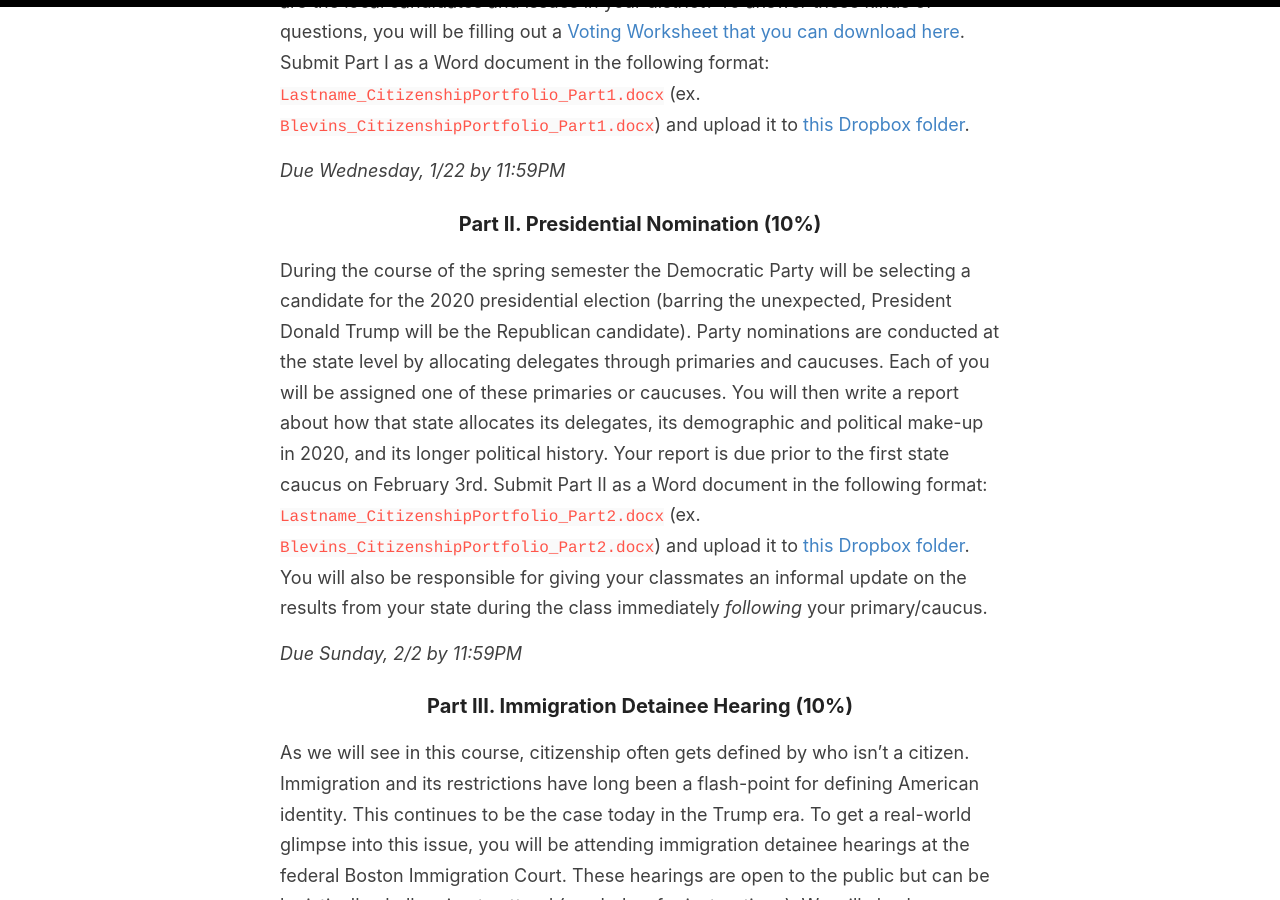
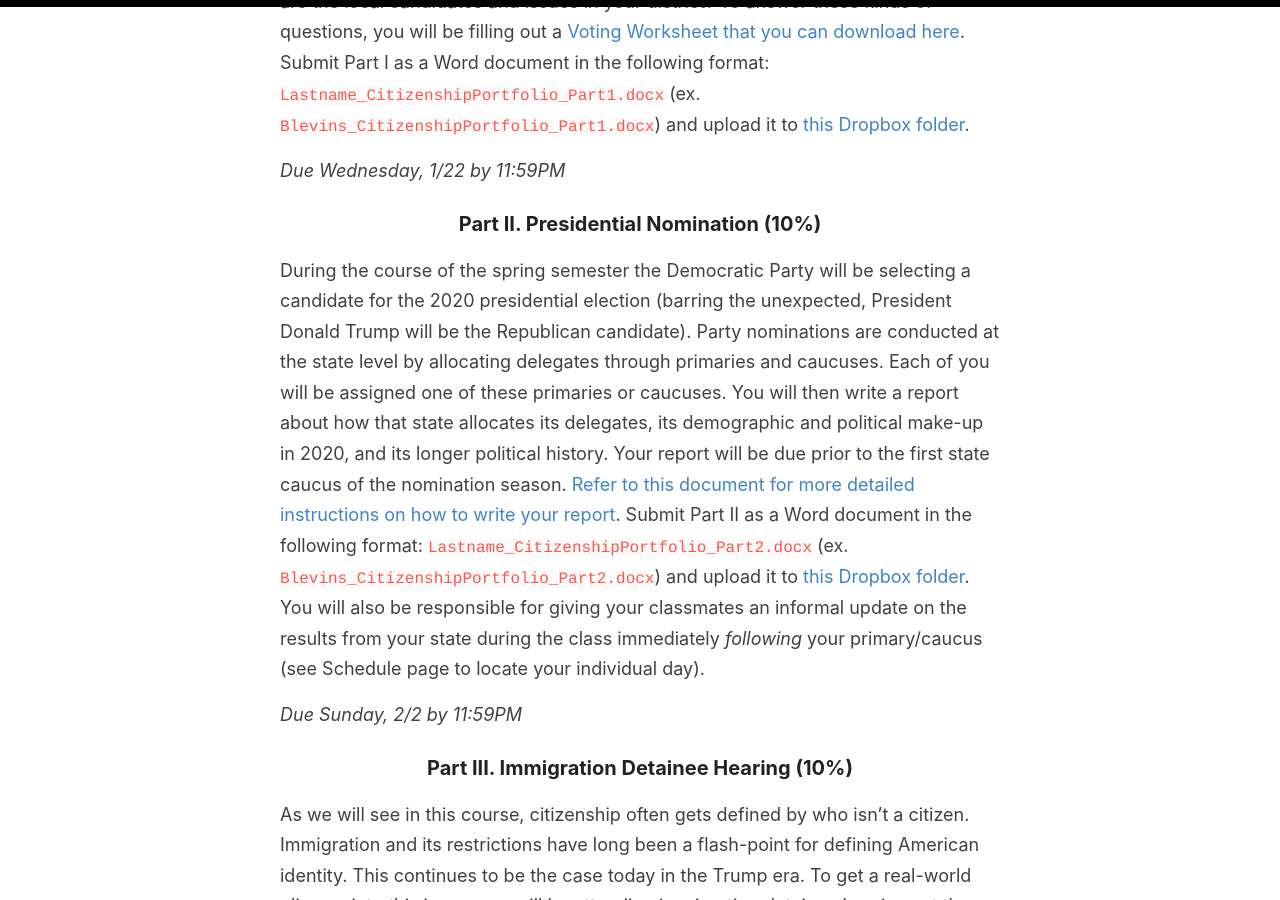
Before and after one commit to cblevins/f20-us-since-1876, a Jekyll site: the page built from citizenship-portfolio.md, in a window 1280 px wide and 900 px high, scrolled down 435 px. Built offline with Jekyll 4.4.1, drawn with Linux system fonts in a browser that asks for light colours.

Commit message:
citizenship portfolio link

```diff
--- a/citizenship-portfolio.md
+++ b/citizenship-portfolio.md
@@ -12,7 +12,7 @@ On November 3rd, 2020, the American voters will go to the polls for a presidenti
 
 ### Part II. Presidential Nomination (10%)
 
-During the course of the spring semester the Democratic Party will be selecting a candidate for the 2020 presidential election (barring the unexpected, President Donald Trump will be the Republican candidate). Party nominations are conducted at the state level by allocating delegates through primaries and caucuses. Each of you will be assigned one of these primaries or caucuses. You will then write a report about how that state allocates its delegates, its demographic and political make-up in 2020, and its longer political history. Your report is due prior to the first state caucus on February 3rd. Submit Part II as a Word document in the following format: `Lastname_CitizenshipPortfolio_Part2.docx` (ex. `Blevins_CitizenshipPortfolio_Part2.docx`) and upload it to [this Dropbox folder](https://www.dropbox.com/request/1hjPyh14XU5tS36M28TX). You will also be responsible for giving your classmates an informal update on the results from your state during the class immediately *following* your primary/caucus.
+During the course of the spring semester the Democratic Party will be selecting a candidate for the 2020 presidential election (barring the unexpected, President Donald Trump will be the Republican candidate). Party nominations are conducted at the state level by allocating delegates through primaries and caucuses. Each of you will be assigned one of these primaries or caucuses. You will then write a report about how that state allocates its delegates, its demographic and political make-up in 2020, and its longer political history. Your report will be due prior to the first state caucus of the nomination season. [Refer to this document for more detailed instructions on how to write your report]({{site.baseurl}}/downloads/CitizenshipPortfolio_Part2.docx). Submit Part II as a Word document in the following format: `Lastname_CitizenshipPortfolio_Part2.docx` (ex. `Blevins_CitizenshipPortfolio_Part2.docx`) and upload it to [this Dropbox folder](https://www.dropbox.com/request/1hjPyh14XU5tS36M28TX). You will also be responsible for giving your classmates an informal update on the results from your state during the class immediately *following* your primary/caucus (see Schedule page to locate your individual day).
 
 *Due Sunday, 2/2 by 11:59PM*
 
```
